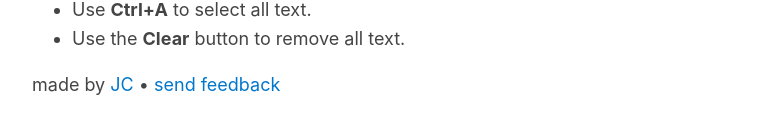
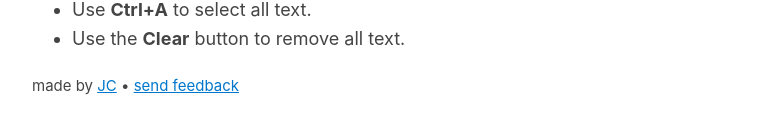
Before and after one commit to johnjago/deformat, a plain HTML site: page src/index.html in a window 1280 px wide. Shown: the part 857-990 px from the top of the page, without its empty margins (248-1031 px from the left). Drawn offline with Linux system fonts and the light colour scheme.

Commit message:
Improve footer appearance
- Underline links
- Make it smaller than the rest of the body to set it apart

```diff
--- a/src/index.html
+++ b/src/index.html
@@ -29,7 +29,7 @@
 		<li>Use <strong>Ctrl+A</strong> to select all text.</li>
 		<li>Use the <strong>Clear</strong> button to remove all text.</li>
 	</ul>
-	<p>made by <a href="https://johnjago.com">JC</a> • <a href="https://forms.gle/ghcJtmPQNSrdRKfZ8">send feedback</a></p>
+	<small>made by <a href="https://johnjago.com">JC</a> • <a href="https://forms.gle/ghcJtmPQNSrdRKfZ8">send feedback</a></small>
 	<script src="deformat.js"></script>
 </body>
 </html>
--- a/src/style.css
+++ b/src/style.css
@@ -20,12 +20,10 @@ h1, h2 {
 
 a {
 	color: #07c;
-	text-decoration: none;
 }
 
 a:hover {
 	color: #059;
-	text-decoration: underline;
 }
 
 button {
```
